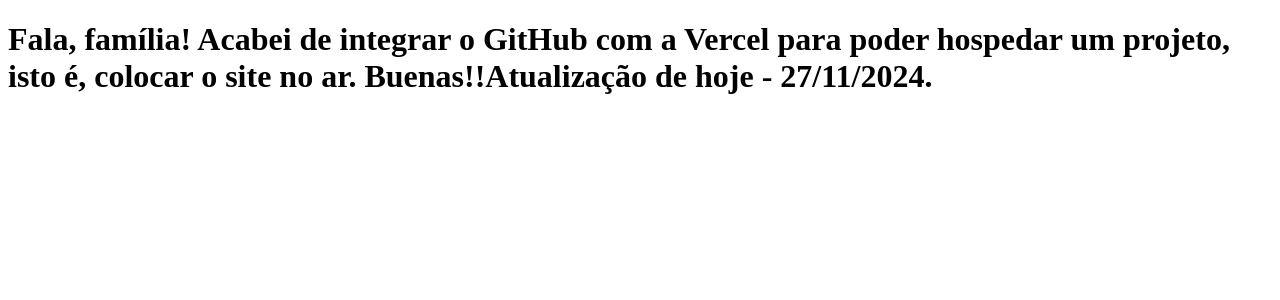
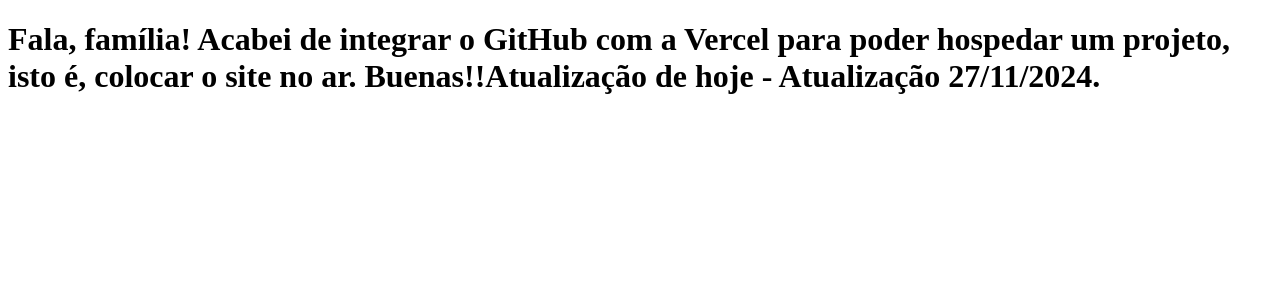
Before and after one commit to LukeMed/clone-tabnews, a Next.js app: page / in a window 1280 px wide. Shown: the top 300 px of the page. Built offline with nearby package versions, Linux system fonts and the light colour scheme.

Commit message:
27/11/2024

```diff
--- a/pages/index.js
+++ b/pages/index.js
@@ -1,6 +1,6 @@
 function Home(){
 
-    return <h1>Fala, família! Acabei de integrar o GitHub com a Vercel para poder hospedar um projeto, isto é, colocar o site no ar. Buenas!!Atualização de hoje - 27/11/2024.</h1>
+    return <h1>Fala, família! Acabei de integrar o GitHub com a Vercel para poder hospedar um projeto, isto é, colocar o site no ar. Buenas!!Atualização de hoje - Atualização 27/11/2024.</h1>
 }
 
 export default Home;
```
